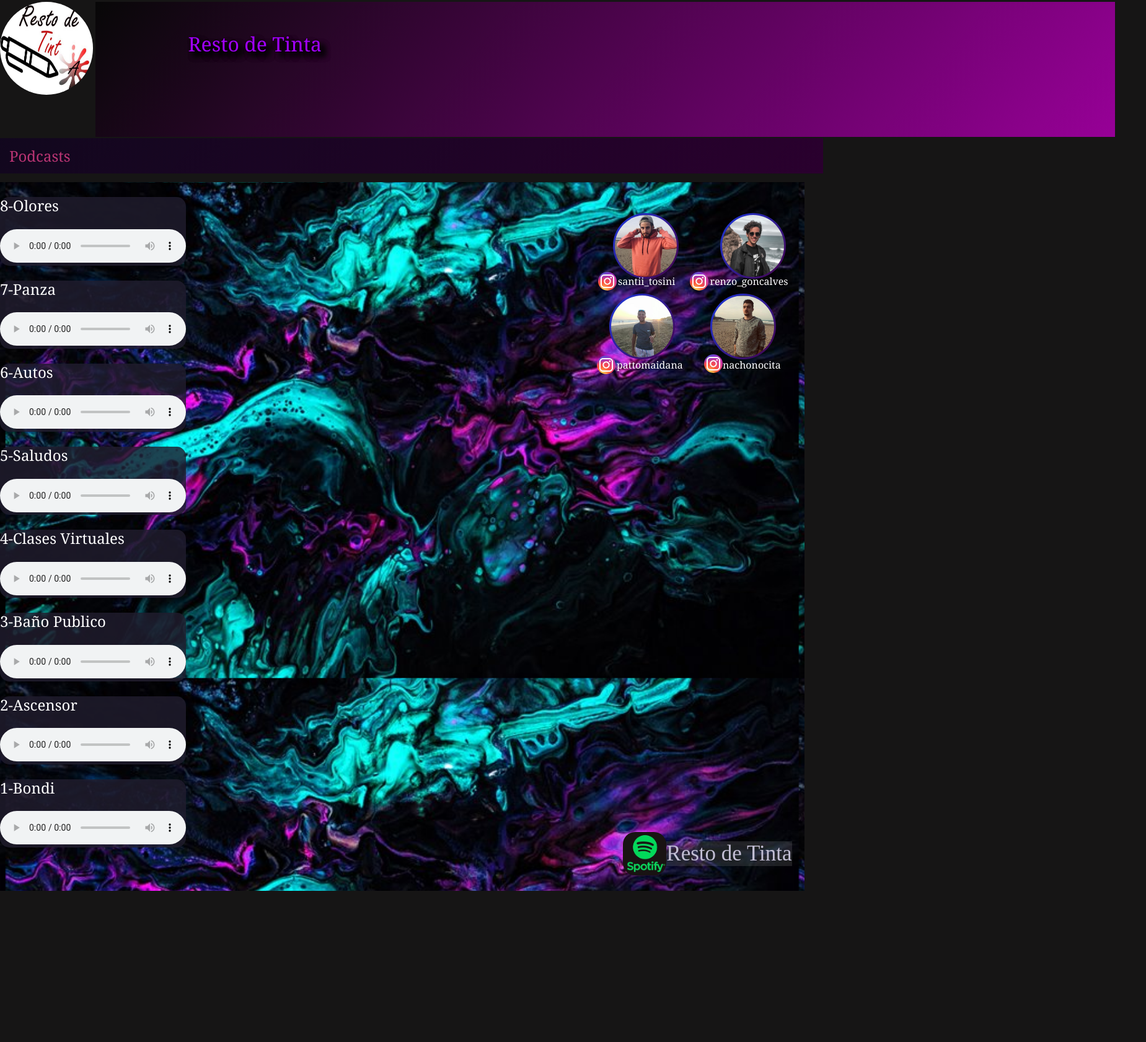
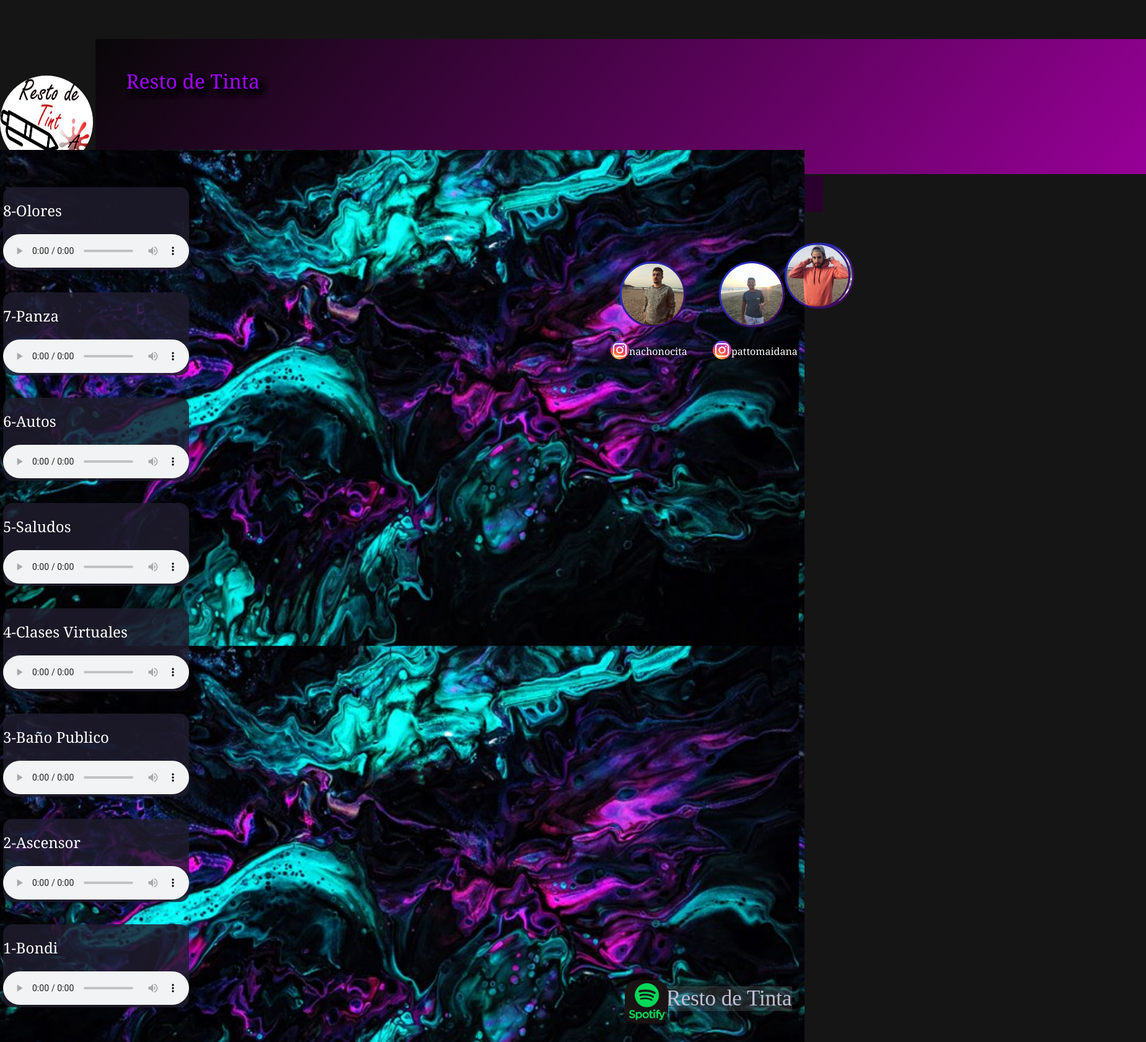
Before and after one commit to IgnacioTosini/IgnacioTosini.github.io, a plain HTML site: page index.html in a window 1280 px wide. Shown: the part 8-1690 px from the top of the page at 62% size, 1849 px wide, since content can reach past the window. Before the commit the page ends 1462 px from the top, so only its background shows below. Drawn offline with nearby package versions, Linux system fonts and the light colour scheme; a web font is replaced by a local one.

Commit message:
Update Estilo.css

```diff
--- a/Estilo.css
+++ b/Estilo.css
@@ -7,42 +7,39 @@ body {
 }
 
 
-/*1em=16px o dependiendo cuantos px le demos a la caja contenedora estas son medidas relativas*/
+/*1em=16px o dependiendo cuantos px le demos a la caja contenedora estas son medidas relativas
 
+/*font-width para hacer maás gruesa o más fina las letras
+line-height para que la letra ocupe más o menos altura el texto
 
-/*font-width para hacer maás gruesa o más fina las letras*/
+vw=width  vh=height estas son medidas relativas
 
+padding va arriba(bottom) derecha(right) abajo(top) izquierda(left)
 
-/*line-height para que la letra ocupe más o menos altura el texto*/
+box-shadow o text-shadow es primero para el costado, segundo para abajo, tercero para el tamaño de la sombra, cuarto el borde y despues el color
 
-
-/*vw=width  vh=height estas son medidas relativas*/
-
-
-/*padding va arriba(bottom) derecha(right) abajo(top) izquierda(left)*/
-
-
-/*box-shadow o text-shadow es primero para el costado, segundo para abajo, tercero para el tamaño de la sombra, cuarto el borde y despues el color*/
+overflow hace que lo que sobra del texto u otra cosa se acomode al bloque, los tipos son auto, scroll, hidden(para que no se vea el scroll)*/
 
 .Resto {
-    position: relative;
+    position: absolute;
     float: left;
     bottom: 10px;
     border-radius: 300px;
     width: 150px;
     height: 150px;
+    bottom: 520px;
 }
 
 h1 {
-    position: relative;
+    position: absolute;
     font-size: xx-large;
-    bottom: 10px;
+    bottom: 490px;
     color: rgb(162, 0, 255);
     background-color: rgb(23, 20, 32);
     background: linear-gradient(130deg, #000000a8, #970097);
     width: 35.8em;
     height: 58px;
-    padding: 50px 500px 110px 0px;
+    padding: 50px 500px 110px 50px;
     left: 4.8em;
     font-weight: 400;
     text-shadow: 7px 7px 10px black, 7px 7px 10px black, 7px 7px 10px black;
@@ -50,7 +47,7 @@ h1 {
 }
 
 .Fila {
-    position: relative;
+    position: absolute;
     font-size: x-large;
     color: rgb(187, 53, 116);
     bottom: 30px;
@@ -59,90 +56,120 @@ h1 {
     width: 54.1em;
     height: auto;
     padding: 15px;
+    bottom: 450px;
     font-family: Cambria, Cochin, Georgia, Times, 'Times New Roman', serif;
 }
 
 .Audios {
-    position: relative;
+    position: absolute;
     background-image: url(Fondo.jpg);
     background-repeat: no-repeat;
     background-size: cover;
     background-attachment: fixed;
     width: 81.1em;
-    height: auto;
+    height: 90em;
     float: left;
+    top: 250px;
     bottom: 1em;
 }
 
+
+/*Los Pseudoelementos pueden tener más propiedades como agregarle ::first-letter(para modificar solo esa parte del texto, estos no funcionan en display inline)
+::placeholder, ::selection(este se comporta en linea), ::after y ::before(se usan con content y son elementos inline)*/
+
 .olores {
-    position: relative;
+    position: absolute;
     background-color: rgba(33, 29, 46, 0.815);
     width: 300px;
     font-size: x-large;
     border-radius: 15px;
+    margin-left: 5px;
+    top: 60px;
     font-family: Georgia, 'Times New Roman', Times, serif;
 }
 
 .panza {
-    position: relative;
+    position: absolute;
     background-color: rgba(33, 29, 46, 0.815);
     width: 300px;
     font-size: x-large;
     border-radius: 15px;
+    top: 230px;
+    margin-left: 5px;
     font-family: Georgia, 'Times New Roman', Times, serif;
 }
 
 .Auto {
-    position: relative;
+    position: absolute;
     background-color: rgba(33, 29, 46, 0.815);
     width: 300px;
     font-size: x-large;
     border-radius: 15px;
+    top: 400px;
+    margin-left: 5px;
     font-family: Georgia, 'Times New Roman', Times, serif;
 }
 
 .Saludos {
-    position: relative;
+    position: absolute;
     background-color: rgba(33, 29, 46, 0.815);
     width: 300px;
     font-size: x-large;
     border-radius: 15px;
+    top: 570px;
+    margin-left: 5px;
     font-family: Georgia, 'Times New Roman', Times, serif;
 }
 
 .Clases {
-    position: relative;
+    position: absolute;
     background-color: rgba(33, 29, 46, 0.815);
     width: 300px;
     font-size: x-large;
     border-radius: 15px;
+    top: 740px;
+    margin-left: 5px;
     font-family: Georgia, 'Times New Roman', Times, serif;
 }
 
 .BañosPublicos {
-    position: relative;
+    position: absolute;
     background-color: rgba(33, 29, 46, 0.815);
     width: 300px;
     font-size: x-large;
     border-radius: 15px;
+    top: 910px;
+    margin-left: 5px;
     font-family: Georgia, 'Times New Roman', Times, serif;
 }
 
 .Ascensor {
-    position: relative;
+    position: absolute;
+    background-color: rgba(33, 29, 46, 0.815);
+    width: 300px;
+    font-size: x-large;
+    /*outline es para enmarcar pero sin ocupar espacio*/
+    border-radius: 15px;
+    top: 1080px;
+    margin-left: 5px;
+    font-family: Georgia, 'Times New Roman', Times, serif;
+}
+
+
+/*display puede ser en bloque(si se pueden cambiar las resoluciónes), en linea(no se pueden cambiar las resoluciónes) o en bloque en linea
+
+z-index es un elemento para poner un objeto por encima del otro
+
+position sticky funciona como fixed hasta el momento donde se lo pasa haciendo scroll*/
+
+.Bondi {
+    position: absolute;
     background-color: rgba(33, 29, 46, 0.815);
     width: 300px;
     font-size: x-large;
     border-radius: 15px;
-    font-family: Georgia, 'Times New Roman', Times, serif;
-}
-
-.Bondi {
-    position: relative;
-    background-color: rgba(33, 29, 46, 0.815);
-    width: 300px;
-    font-size: x-large;
-    border-radius: 15px;
+    top: 1250px;
+    margin-left: 5px;
     font-family: Georgia, 'Times New Roman', Times, serif;
 }
 
@@ -157,10 +184,16 @@ h1 {
     height: 100px;
     float: right;
     border-radius: 300px;
-    bottom: 200px;
-    right: 30px;
+    bottom: 100px;
+    left: 80px;
     padding: 3px 3px;
     background: linear-gradient(130deg, #1c39e0, #470147);
+    transition: width 1s, height 1s;
+}
+
+.renzo:hover {
+    width: 130px;
+    height: 130px;
 }
 
 .tochi {
@@ -169,10 +202,16 @@ h1 {
     height: 100px;
     float: right;
     border-radius: 300px;
-    bottom: 200px;
-    left: 60px;
+    bottom: 100px;
+    left: 180px;
     padding: 3px 3px;
     background: linear-gradient(130deg, #1c39e0, #470147);
+    transition: width 1s, height 1s;
+}
+
+.tochi:hover {
+    width: 130px;
+    height: 130px;
 }
 
 .nocita {
@@ -180,11 +219,17 @@ h1 {
     width: 100px;
     height: 100px;
     float: right;
+    bottom: 70px;
     border-radius: 300px;
-    left: 435px;
-    bottom: 70px;
+    left: 500px;
     padding: 3px 3px;
     background: linear-gradient(130deg, #1c39e0, #470147);
+    transition: width 1s, height 1s;
+}
+
+.nocita:hover {
+    width: 130px;
+    height: 130px;
 }
 
 .pato {
@@ -193,115 +238,164 @@ h1 {
     height: 100px;
     float: right;
     border-radius: 300px;
-    left: 438px;
+    left: 460px;
     bottom: 70px;
     padding: 3px 3px;
     background: linear-gradient(130deg, #1c39e0, #470147);
+    transition: width 1s, height 1s;
 }
 
+.pato:hover {
+    width: 130px;
+    height: 130px;
+}
+
+
+/*objet fit es para imagenes, contain(las resoluciónes de la imagen se acomodan)
+cover(la imagen se ajusta al contenedor)
+scale-down(elige la caracteristica que más convenga)
+
+Objet position (hace que la imagen se adapte al lado que quieras)*/
+
 .patob {
-    position: relative;
-    left: 10px;
+    position: absolute;
+    left: 700px;
 }
 
 .patoig {
-    position: relative;
+    position: absolute;
     width: 30px;
     height: 30px;
     border-radius: 100px;
     float: right;
-    left: 478px;
-    top: 30px;
+    left: 450px;
+    top: 58px;
 }
 
 .texto1 {
-    position: relative;
+    position: absolute;
     width: 30px;
     height: 30px;
     float: right;
     left: 480px;
-    top: 20px;
+    top: 50px;
     font-family: Georgia, 'Times New Roman', Times, serif;
 }
 
+.renzob {
+    position: absolute;
+    left: 1080px;
+    bottom: 10px;
+}
+
 .renzoig {
-    position: relative;
+    position: absolute;
     width: 30px;
     height: 30px;
     border-radius: 100px;
     float: right;
-    left: 78px;
-    bottom: 105px;
+    left: 50px;
+    bottom: 78px;
 }
 
 .texto2 {
-    position: relative;
+    position: absolute;
     float: right;
-    bottom: 115px;
+    bottom: 65px;
     left: 80px;
     font-family: Georgia, 'Times New Roman', Times, serif;
 }
 
+.tochib {
+    position: absolute;
+    left: 820px;
+    bottom: 10px;
+}
+
 .tochiig {
-    position: relative;
+    position: absolute;
     width: 30px;
     height: 30px;
     border-radius: 100px;
     float: right;
-    bottom: 105px;
-    left: 66px;
+    bottom: 78px;
+    left: 160px;
 }
 
 .texto3 {
-    position: relative;
+    position: absolute;
     float: right;
     left: 190px;
-    bottom: 115px;
+    bottom: 65px;
     font-family: Georgia, 'Times New Roman', Times, serif;
 }
 
 .nocitaig {
-    position: relative;
+    position: absolute;
     width: 30px;
     height: 30px;
     border-radius: 100px;
     float: right;
     left: 485px;
-    top: 28px;
+    top: 58px;
 }
 
 .nocitab {
-    position: relative;
-    left: 10px;
+    position: absolute;
+    left: 500px;
 }
 
 .texto4 {
-    position: relative;
+    position: absolute;
     width: 30px;
     height: 30px;
     float: right;
-    left: 485px;
-    top: 20px;
+    left: 515px;
+    top: 50px;
     font-family: Georgia, 'Times New Roman', Times, serif;
 }
 
+
+/*Las Pseudoclases pueden ser: hover(cuando se pasa el mouse por encima pasa algo)
+:link(cambiar un link que todavia no se visito)
+:visited(para cambiar el color de los links ya visitados)
+:active(al dejar apretado un boton cambia)
+:focus(funciona para los input, y hace que cuando esta enfocado haga el cambio)
+:lang(aca va un parametro como es, en, etc)[modifica el parametro que le hallamos dado antes]
+
+Transition sirve para hacer que un cambio pase en un tiempo determinado*/
+
 .spotify {
-    position: relative;
+    position: absolute;
     border-radius: 20px;
     float: right;
     width: 70px;
     height: 70px;
-    bottom: 25px;
-    right: 20px;
+    top: 1340px;
+    right: 220px;
 }
 
 .spotifyl {
-    position: relative;
+    position: absolute;
     float: right;
     font-size: 35px;
     color: rgb(194, 190, 212);
     background: rgba(225, 225, 225, 0.123);
-    bottom: 10px;
+    top: 1350px;
     text-decoration: none;
     right: 20px;
+    border-radius: 2px;
+    transition: all .5s;
 }
+
+.spotifyl:hover {
+    background-color: rgb(37, 39, 46);
+    color: rgb(83, 188, 207);
+    padding-top: 10px;
+    padding-bottom: 10px;
+    bottom: 30px;
+    height: 55px;
+}
+
+
+/*cursor(para cambiar el cursor cuando pase por un elemento)*/
```
